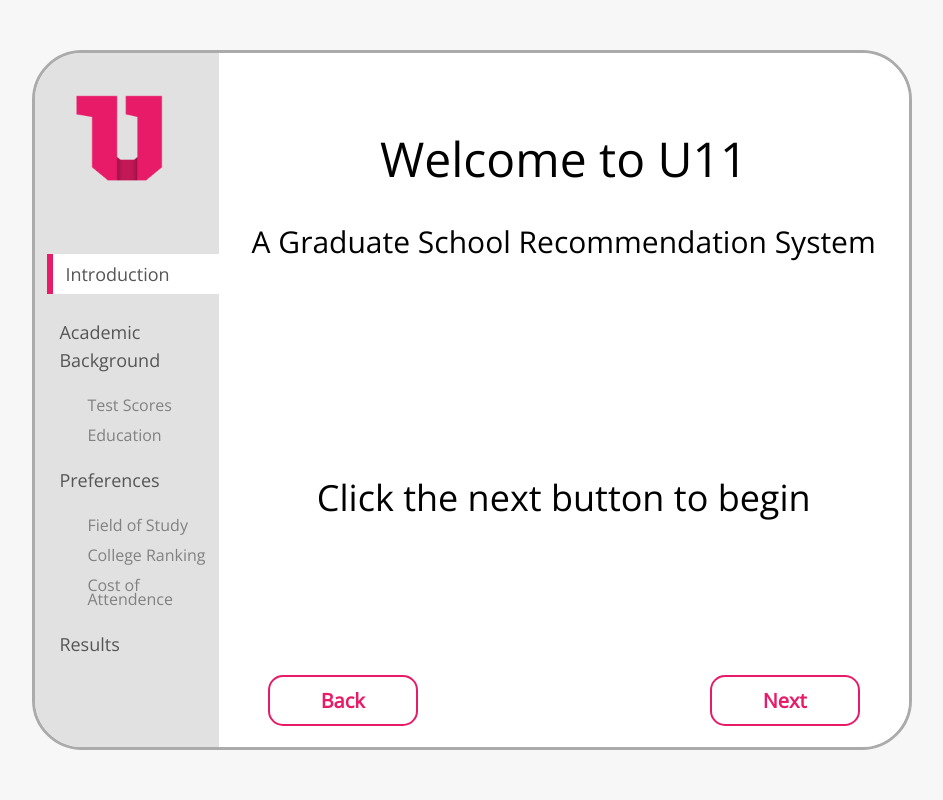
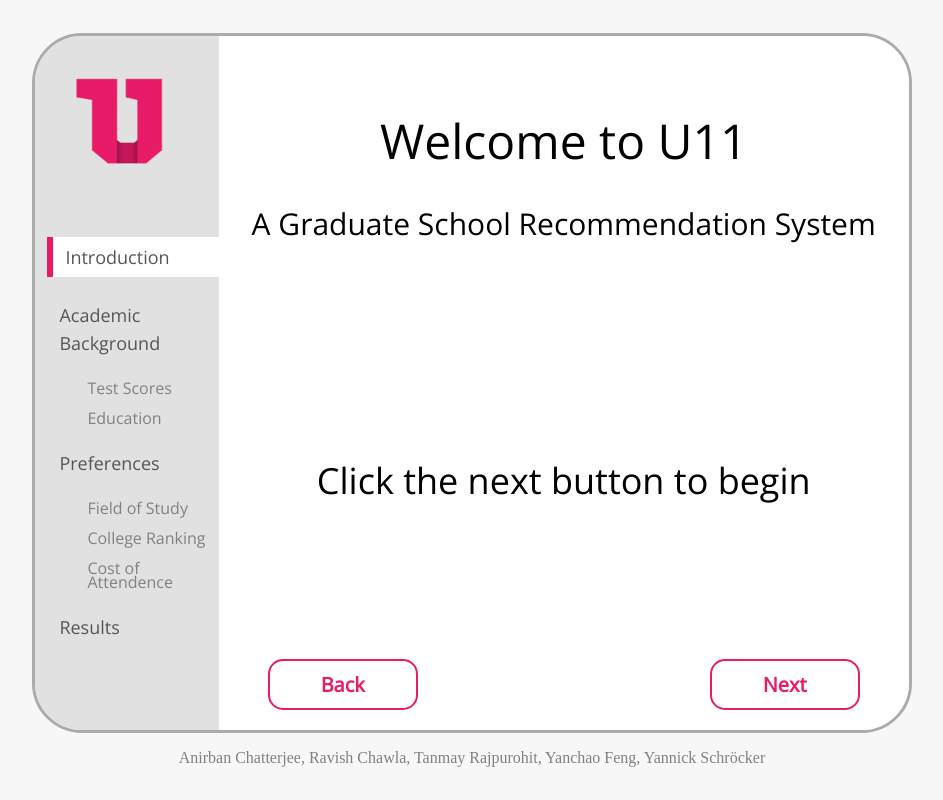
Before and after one commit to kartikey20/GraduateRecommendationSystem, a PHP site: page /site1.htm in a window 1280 px wide. Shown: the whole page, without its empty margins (168-1111 px from the left). Run offline with PHP 8.4, Linux system fonts and the light colour scheme.

Commit message:
Added a footer

```diff
--- a/proj/site1.htm
+++ b/proj/site1.htm
@@ -111,6 +111,7 @@
 					</td>
 				</tr>
 			</table>
+			<p class='footer'>Anirban Chatterjee, Ravish Chawla, Tanmay Rajpurohit, Yanchao Feng, Yannick Schröcker</p>
 		</td>
 		<td style="width:15%;"></td>
 	</tr>
--- a/proj/styles.css
+++ b/proj/styles.css
@@ -13,6 +13,12 @@
 	border: 3px solid #ababab;
 	border-radius: 50px;
 }
+
+.footer{
+	text-align: center;
+	color: grey;
+}
+
 #main-box{
 	width: 100%;
 	height: 100%;
```
